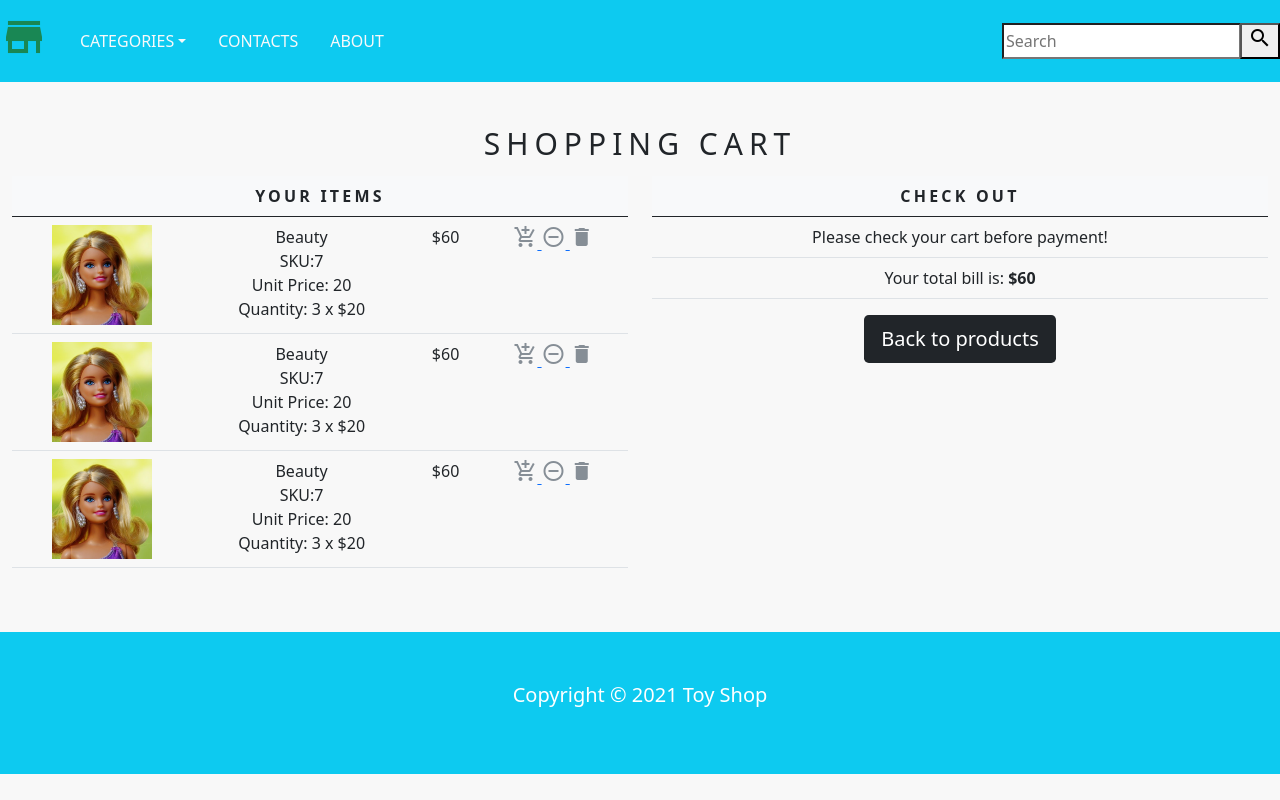
After one commit to grungeigrix/Ecommerce-website, a Django app: page /cart in a window 1280 px wide. The commit adds this page. Run offline with Django 3.2, Linux system fonts and the light colour scheme; data that the repository does not hold is empty.

Commit message:
Add cart

```diff
--- /dev/null
+++ b/ecom/ew/static/css/cart.css
@@ -0,0 +1,16 @@
+.cart-table {
+	min-width: 480px;
+	fort-size: 14px;
+}
+
+.cart-thead {
+	font-weight: normal;
+	text-transform: uppercase;
+	letter-spacing: .2em;
+	background-color: #f8f9fa !important;
+}
+
+.cart-icon {
+	text-decoration: none;
+	color: #868e96
+}
--- a/ecom/shop/templates/base.html
+++ b/ecom/shop/templates/base.html
@@ -13,6 +13,7 @@
       rel="stylesheet">
 
     <link rel="stylesheet" type="text/css" href="{% static 'css/base.css' %}">
+    <link rel="stylesheet" type="text/css" href="{% static 'css/cart.css' %}">
 
     <style type="text/css">
     	.material-icons.md-48 { font-size: 48px; }
--- /dev/null
+++ b/ecom/shop/templates/cart.html
@@ -0,0 +1,102 @@
+{% extends 'base.html' %}
+
+{% load static %}
+
+{% block title %}
+	Cart
+{% endblock %}
+
+{% block content %}
+
+	<div>
+		<br>
+		<div class="text-center product_title">
+			Shopping Cart
+		</div>
+	</div>
+	<div class="row mx-auto">
+		<div class="col-12 col-sm-12 col-md-12 col-lg-6 text-center">
+			<table class="table cart-table">
+				<thead class="cart-thead">
+					<tr>
+						<th colspan="4">
+							Your Items
+						</th>
+					</tr>
+				</thead>
+				{% for i in '123' %}
+				<tr>
+					<td>
+						<a href="">
+							<img src="{% static 'images/beauty.png' %}" width="100" height="100">
+						</a>
+					</td>
+					<td class="text-left">
+						Beauty
+						<br>
+						SKU:7
+						<br>
+						Unit Price: 20
+						<br>
+						Quantity: 3 x $20
+					</td>
+					<td>
+						$60
+					</td>
+					<td>
+						<a href="">
+							<i class="material-icons cart-icon">
+							add_shopping_cart
+							</i>
+						</a>
+						<a href="">
+							<i class="material-icons cart-icon">
+							remove_circle_outline
+							</i>
+						</a>
+						<a href="">
+							<i class="material-icons cart-icon">
+							delete
+							</i>
+						</a>
+					</td>
+				</tr>
+				{% endfor %}
+			</table>
+		</div>
+		<div class="col-12 col-sm-12 col-md-12 col-lg-6 text-center">
+			<table class="table cart-table">
+				<thead class="cart-thead">
+					<tr>
+						<th colspan="4">
+							Check Out
+						</th>
+					</tr>
+				</thead>
+				<tbody>
+					<tr>
+						<td>
+							Please check your cart before payment!
+						</td>
+					</tr>
+					<tr>
+						<td class="text-left">
+							Your total bill is: <strong>$60</strong>
+						</td>
+					</tr>
+				</tbody>
+			</table>
+			<div class="mx-auto">
+				<a href="">
+					<button type="button" class="btn btn-lg btn-block bg-dark  text-white">
+						Back to products
+					</button>
+				</a>
+			</div>
+		</div>
+	</div>
+
+
+
+
+{% endblock %}
--- a/ecom/shop/templates/home.html
+++ b/ecom/shop/templates/home.html
@@ -31,7 +31,9 @@
 				<div class="col-9 mx-auto col-md-6 col-lg-3">
 					<div class="card-md-5">
 						<div class="p-4">
-							<img class="card-img-top" src="{{product.image.url}}" alt="{{product.name}}">
+							<a href="{{product.get_url}}">
+								<img class="card-img-top" src="{{product.image.url}}" alt="{{product.name}}">
+							</a>
 						</div>
 
 					<div class="card-footer d-flex-justify-content-between" style="background: transparent; border-color: transparent;">
--- a/ecom/shop/templates/navbar.html
+++ b/ecom/shop/templates/navbar.html
@@ -1,6 +1,6 @@
 <nav class="navbar navbar-expand-md navbar-light bg-info">
 
-	<a href="" class="navbar-brand">
+	<a href="/" class="navbar-brand">
 		<span class="material-icons text-success material-icons md-48">store</span>
 	</a>
 	<button class="navbar-toggler bg-light" type="button" data-bs-toggle="collapse" data-bs-target="#navbar">
--- a/ecom/shop/urls.py
+++ b/ecom/shop/urls.py
@@ -5,8 +5,9 @@ from django.conf.urls.static import static
 
 urlpatterns = [
     path('', views.home, name= 'home'),
-    path('<slug:category_slug>', views.home, name='products_by_category'),
-    path('product/', views.product, name="product"),
+    path('category/<slug:category_slug>', views.home, name='products_by_category'),
+    path('category/<slug:category_slug>/<slug:product_slug>', views.product, name="product_detail"),
+    path('cart', views.cart, name='cart'),
 ]
 
 if settings.DEBUG:
--- a/ecom/shop/views.py
+++ b/ecom/shop/views.py
@@ -13,5 +13,12 @@ def home(request, category_slug = None):
 		products = Product.objects.all().filter(available=True)
 	return render(request, 'home.html', {'category':category_page, 'products':products})
 
-def product(request):
-	return render(request, 'product.html')
+def product(request, category_slug, product_slug):
+	try:
+		product = Product.objects.get(category__slug=category_slug, slug=product_slug)
+	except Exception as e:
+		raise e
+	return render(request, 'product.html', {'product':product})
+
+def cart(request):
+	return render(request, 'cart.html')
```
Also changed, not shown: ecom/shop/models.py (+28 -0 lines), ecom/shop/templates/product.html (+8 -4 lines), ecom/shop/migrations/0003_cart_cartitem.py (added).
